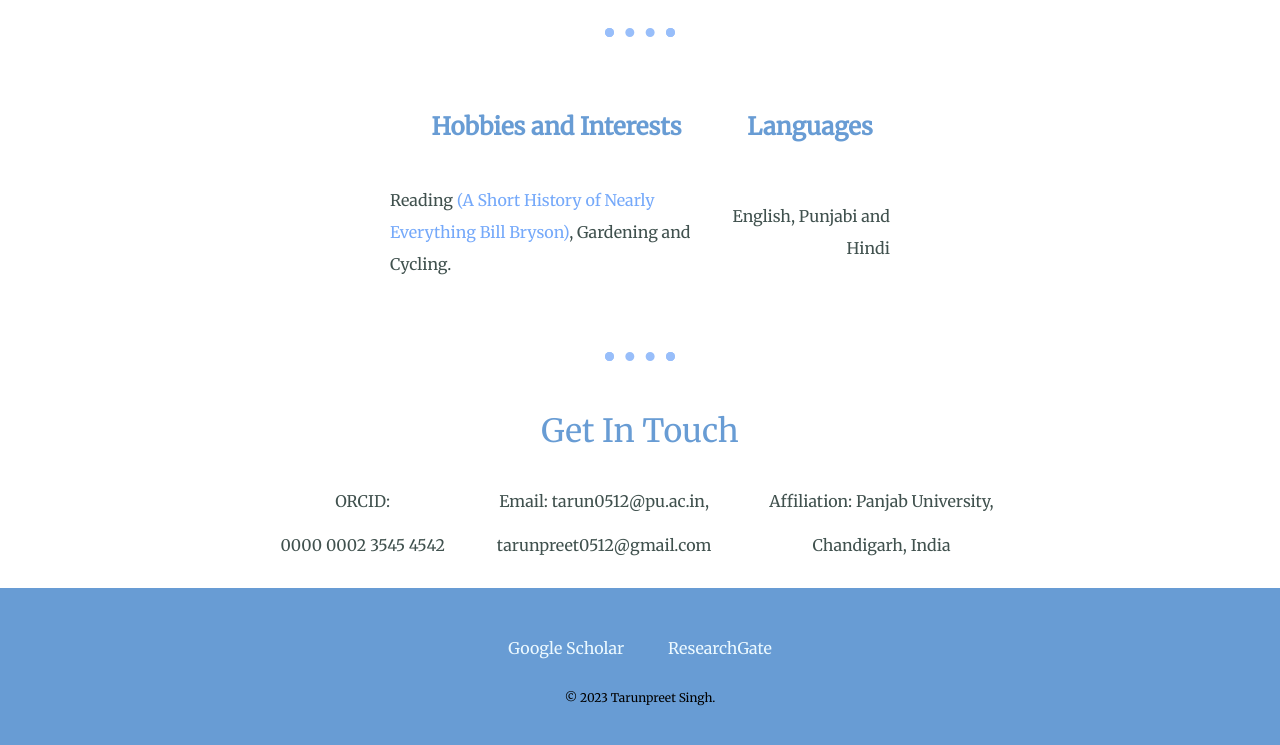
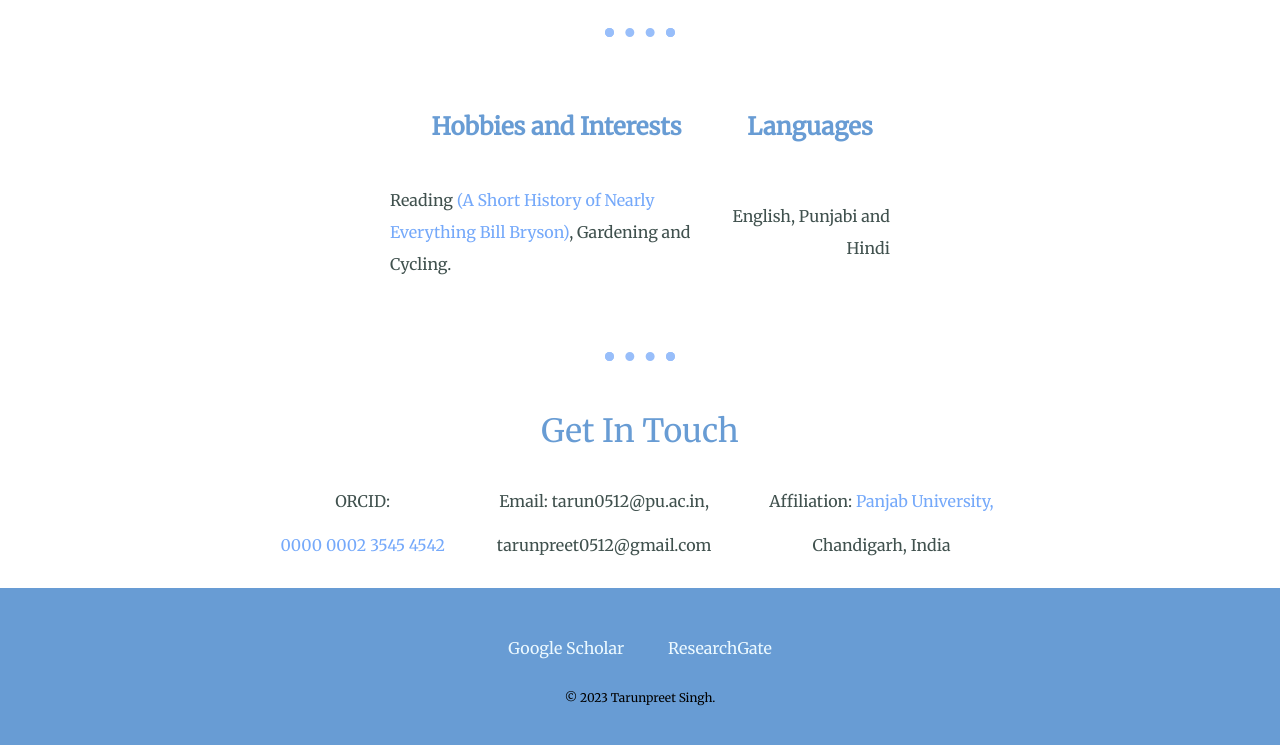
Before and after one commit to tarunpreet0512/CV, a plain HTML site: page index.html in a window 1280 px wide. Shown: the part 2708-3453 px from the top of the page. Drawn offline with Linux system fonts and the light colour scheme.

Commit message:
version2

```diff
--- a/index.html
+++ b/index.html
@@ -75,8 +75,8 @@
     <h3>My Awards and Achievements</h3>
     <img class="award-img" src="images/award.jpg">
     <ul>
+        <li>Gold Medalist in Masters in Engineering 2019-21</li>
         <li>Recipient of Banga Prize for year 2018-19 organised by PECOSA</li>
-        <li>Gold Medalist in Masters in Engineering 2019-21</li>
         <li>GATE 2022 All India Rank 4873</li>
         <li>GATE scholarship (INR 12,400/month) during M.E. 2019 21</li>
         <li>Research fellow of DSTRE funded research project on “Real time damage identification and monitoring in
@@ -139,10 +139,10 @@
     <tr>
         <td>ORCID:</td>
         <td>Email: tarun0512@pu.ac.in,</td>
-        <td>Affiliation: Panjab University,</td>
+        <td>Affiliation: <a class="conf book" href="https://pu.ac.in/">Panjab University,</a></td>
     </tr>
     <tr>
-        <td>0000 0002 3545 4542</td>
+        <td><a class="conf book" href="https://orcid.org/0000-0002-3545-4542">0000 0002 3545 4542</a></td>
         <td>tarunpreet0512@gmail.com</td>
         <td>Chandigarh, India</td>
     </tr>
```
